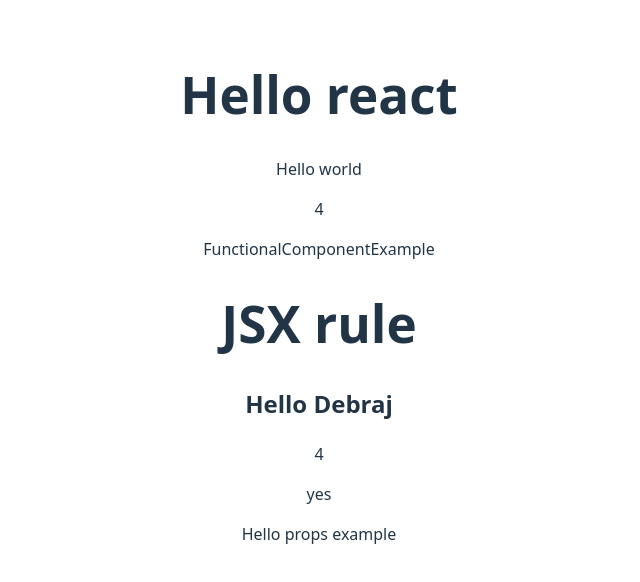
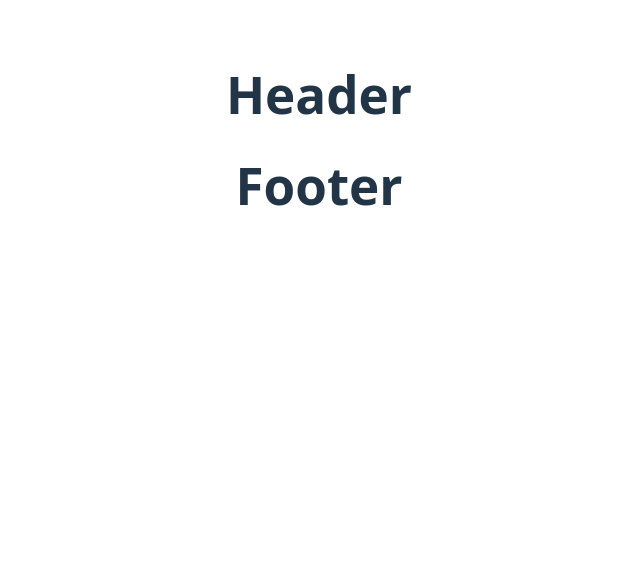
Before and after one commit to debraj137/learn-react, a React (Vite) app: page / in a window 1280 px wide. Shown: the top 582 px of the page, without its empty margins (321-961 px from the left). Built offline with nearby package versions, Linux system fonts and the light colour scheme.

Commit message:
component composition

```diff
--- a/src/App.jsx
+++ b/src/App.jsx
@@ -6,15 +6,25 @@ import FunctionalComponentExample from './FunctionalComponentExample'
 import JSXRules from './JSXRules'
 import Props from './Props'
 
+function Header(){
+  return <h1>Header</h1>
+}
+
+function Footer(){
+  return <h1>Footer</h1>
+}
+
 function App() {
   return (
     <>
-      <h1>Hello react</h1>
+      {/* <h1>Hello react</h1>
       <p>Hello world</p>
       <p>{2+2}</p>
       <FunctionalComponentExample/>
       <JSXRules/>
-      <Props name='props example'/>
+      <Props name='props example'/> */}
+      <Header/>
+      <Footer/>
     </>
 
   )
```
